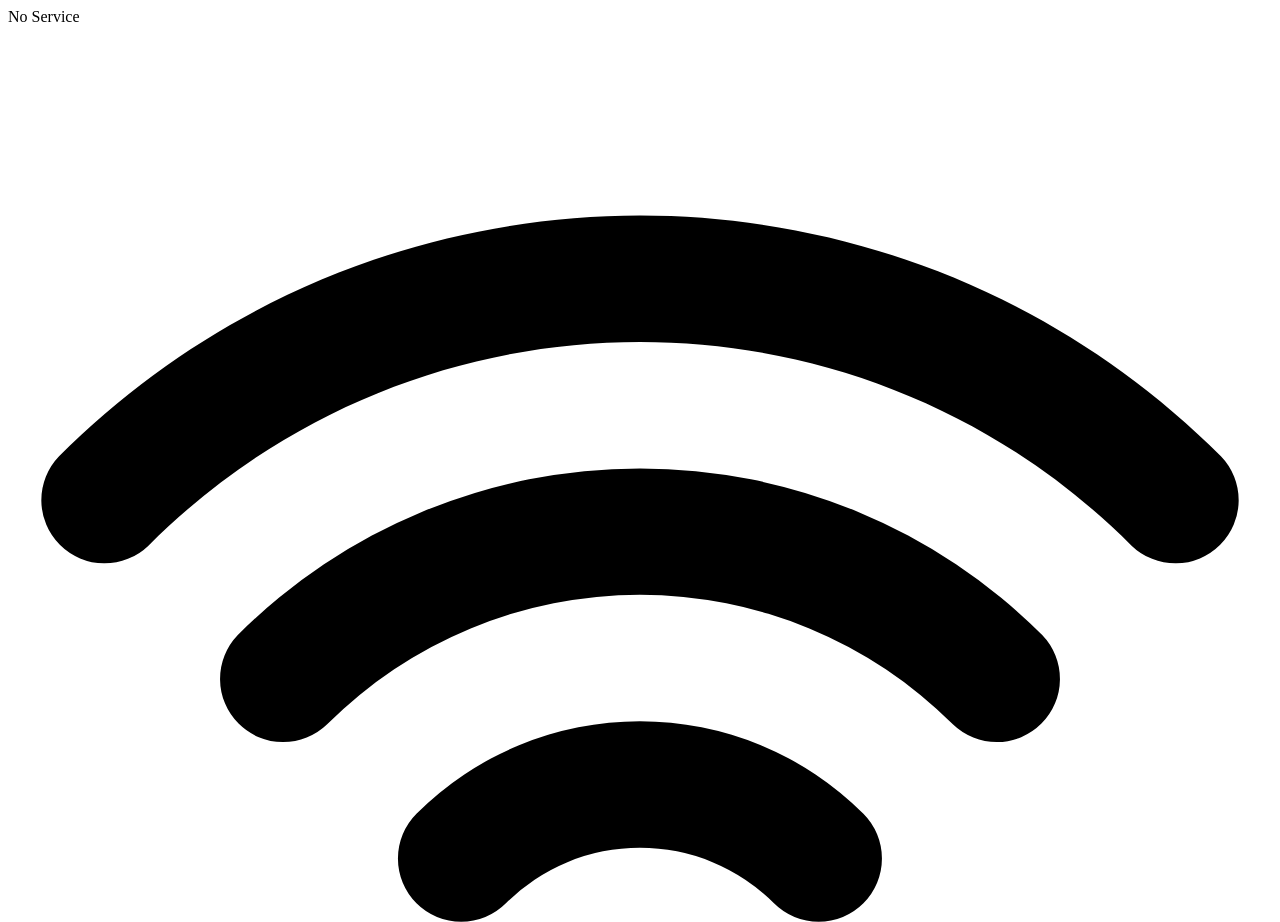
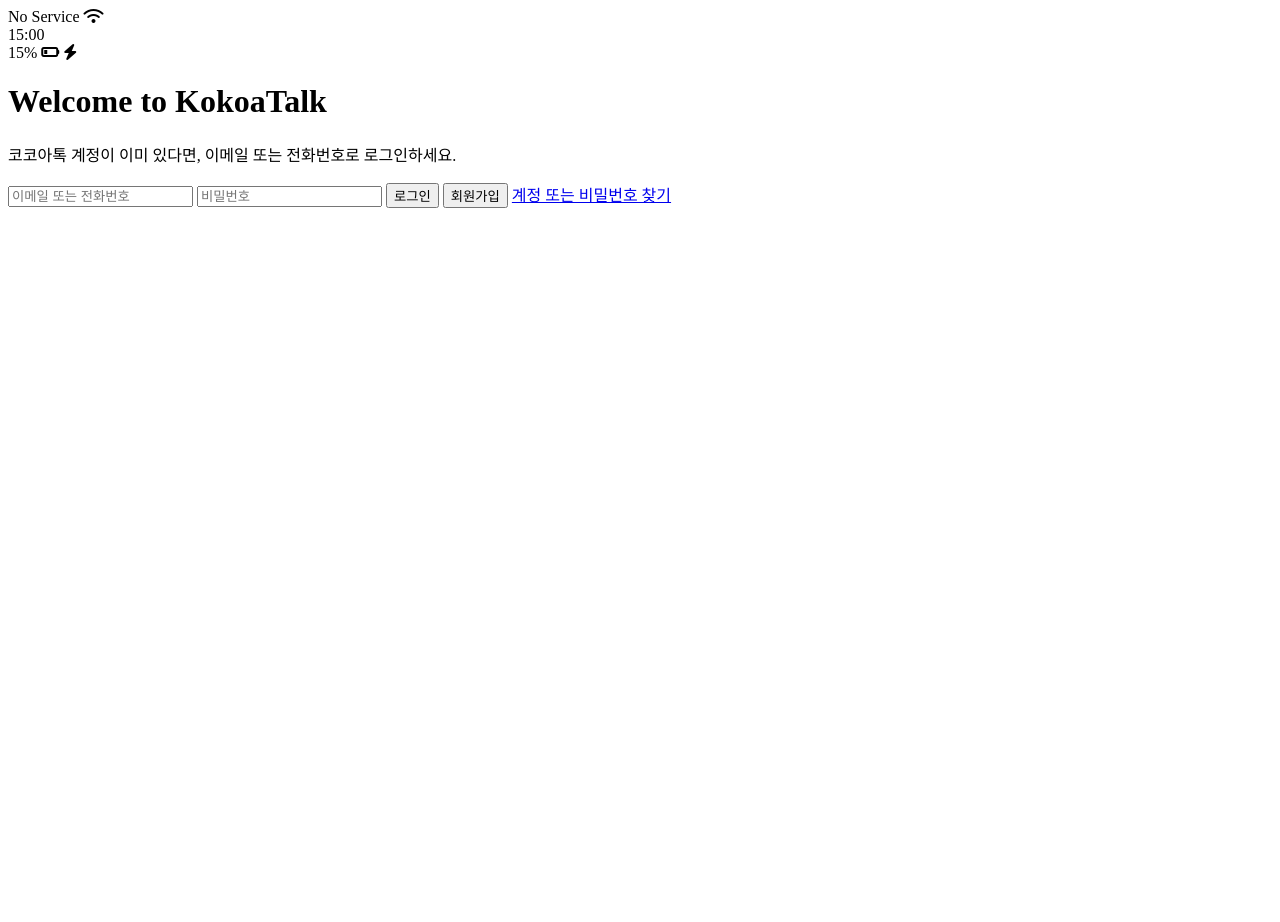
Before and after one commit to YunBom/kakao-clone, a plain HTML site: page index.html in a window 1280 px wide. Shown: the top 922 px of the page. After the commit the page ends 800 px from the top, so only its background shows below. Drawn offline with Linux system fonts and the light colour scheme.

Commit message:
form 추가
카카오톡 form 추가

```diff
--- a/index.html
+++ b/index.html
@@ -8,22 +8,39 @@
   </head>
 
   <body>
-    <div id="status-bar"> </div>
-        <div class="status-bar__column"></div>
+    <div class="status-bar">
+        <div class="status-bar__column">
             <span>No Service</span>
-            <svg xmlns="http://www.w3.org/2000/svg" class="h-5 w-5" viewBox="0 0 20 20" fill="currentColor">
-                <path fill-rule="evenodd" d="M17.778 8.222c-4.296-4.296-11.26-4.296-15.556 0A1 1 0 01.808 6.808c5.076-5.077 13.308-5.077 18.384 0a1 1 0 01-1.414 1.414zM14.95 11.05a7 7 0 00-9.9 0 1 1 0 01-1.414-1.414 9 9 0 0112.728 0 1 1 0 01-1.414 1.414zM12.12 13.88a3 3 0 00-4.242 0 1 1 0 01-1.415-1.415 5 5 0 017.072 0 1 1 0 01-1.415 1.415zM9 16a1 1 0 011-1h.01a1 1 0 110 2H10a1 1 0 01-1-1z" clip-rule="evenodd" />
-              </svg> <!--와이파이 아이콘-->
-        <div class="status-bar__column"></div>
+            <i class="fa-solid fa-wifi"></i> <!--와이파이 아이콘-->
+        </div>
+        <div class="status-bar__column">
             <span>15:00</span>
-        <div class="status-bar__column"></div>
+        </div>
+        <div class="status-bar__column">
             <span>15%</span>
                 <i class="fa-solid fa-battery-quarter"></i> <!--배터리 아이콘-->
-              <svg xmlns="http://www.w3.org/2000/svg" class="h-5 w-5" viewBox="0 0 20 20" fill="currentColor">
-                <path fill-rule="evenodd" d="M11.3 1.046A1 1 0 0112 2v5h4a1 1 0 01.82 1.573l-7 10A1 1 0 018 18v-5H4a1 1 0 01-.82-1.573l7-10a1 1 0 011.12-.38z" clip-rule="evenodd" />
-              </svg> <!--충전표시 아이콘-->
+                <i class="fa-solid fa-bolt"></i> <!--충전표시 아이콘-->
+        </div>
+    </div>
 
-              <script src="https://kit.fontawesome.com/c2295807e7.js" crossorigin="anonymous"></script>
+
+    <header class="Welcome-header">
+        <h1 class="Welcome_header__title"> Welcome to KokoaTalk </h1>
+        <p class="Welcome_header__text">
+            코코아톡 계정이 이미 있다면, 이메일 또는 전화번호로 로그인하세요.
+        </p>
+    </header>
+
+    <form class="login-form">
+        <input type="text" placeholder="이메일 또는 전화번호">
+        <input type="password" placeholder="비밀번호">
+        <input type="submit" value="로그인">
+        <input type="button" value="회원가입">
+        <a href="#">계정 또는 비밀번호 찾기</a>
+    </form>
+
+
+    <script src="https://kit.fontawesome.com/c2295807e7.js" crossorigin="anonymous"></script>
 
   </body>
 </html>
```
